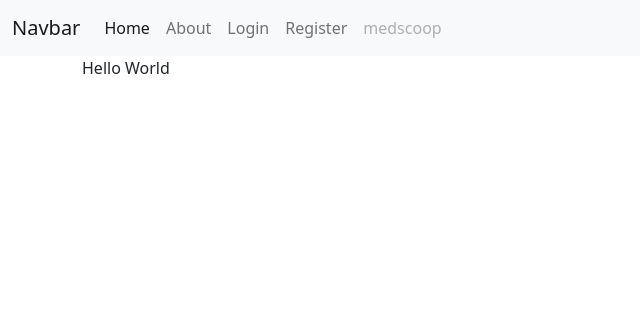
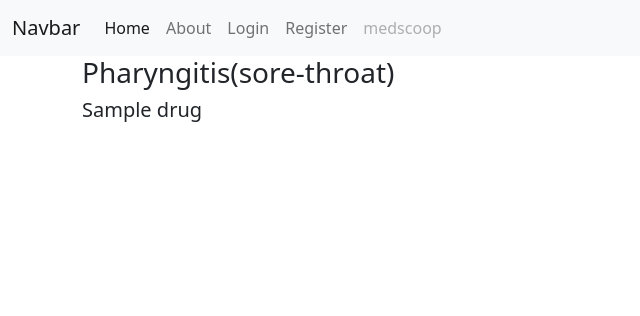
Before and after one commit to WayneMusungu/MEDSCOOPS, a Flask app: page / in a window 1280 px wide. Shown: the top 316 px of the page, without its empty margins (0-640 px from the left). Run offline with Flask 2, Linux system fonts and the light colour scheme; tables that the repository leaves empty hold one stand-in row (values such as "Sample post"); a database or web service that is not in the repository returns one stand-in record (values such as "Sample title"); data that the repository does not hold is empty.

Commit message:
update: adds grt drugs working function

```diff
--- a/medscoop/request.py
+++ b/medscoop/request.py
@@ -1,30 +1,32 @@
 import requests
 
-
-def get_drug_list_func(a_list):
-    for item in a_list:
-        yield item
 
 def get_drug():
     """
     Function to consume http request and return an iteration of all drugs
     """
 
-    url = "https://disease-drug-matching.p.rapidapi.com/get_drug/malaria"
+    url = "https://disease-drug-matching.p.rapidapi.com/get_drug/Pharyngitis"
 
     headers = {
         "X-RapidAPI-Host": "disease-drug-matching.p.rapidapi.com",
         "X-RapidAPI-Key": "56d9de641bmshce72ffca6d5ab55p1effe9jsn25da4cf58d27"
     }
+    drug_list = []
     response = requests.request("GET", url, headers=headers)
     response.raise_for_status
     respo_list = response.json()
     i = 0
-    for result in get_drug_list_func(respo_list):
-        result = respo_list[i]['drug']
+
+    for item in respo_list:
+        drug = respo_list[i]['drug']
         i += 1
-        print(result)
+        drug_list.append(drug)
+    print(drug_list)
 
+    return drug_list
+
+get_drug()
 
 def get_drug_info():
     url = "https://drugapi.p.rapidapi.com/Drug/Summary/Acetaminophen-and-Codeine-Phosphate-Oral-Solution-acetaminophen-codeine-phosphate-665"
@@ -45,3 +47,30 @@ def get_drug_info():
     precautions = results[0]['precautions']
     print(description, commonBrands, administration, adverseReactions, precautions)
     return (description, commonBrands, administration, adverseReactions, precautions)
+
+
+def search_drug(disease_name):
+    search_drugs_url = 'https://disease-drug-matching.p.rapidapi.com/get_drug/{}'.format(api_key,disease_name)
+
+    headers = {
+        "X-RapidAPI-Host": "disease-drug-matching.p.rapidapi.com",
+        "X-RapidAPI-Key": "56d9de641bmshce72ffca6d5ab55p1effe9jsn25da4cf58d27"
+    }
+
+    with urllib.request.urlopen(search_drugs_url) as url:
+        search_drug_data = url.read()
+        search_drug_response = json.loads(search_drug_data)
+
+        search_drug_results = None
+
+        if search_drug_response['results']:
+            search_drug_list = search_drug_response['results']
+            i = 0
+            for result in search_drug_list:
+                result = search_drug_list[i]['drug']
+                i += 1
+                print(result)
+            search_drug_results = process_results(search_drug_list)
+
+
+    return search_drug_results
--- a/medscoop/routes.py
+++ b/medscoop/routes.py
@@ -3,13 +3,20 @@ from medscoop import app, db, bcrypt
 from medscoop.forms import RegistrationForm,LoginForm
 from medscoop.models import User
 from flask_login import login_user, current_user, logout_user, login_required
-
+from .request import get_drug, get_drug_info, search_drug
 
 
 @app.route('/')
 @app.route('/home')
 def home():
-    return render_template('home.html')
+    drugs = get_drug()
+    title = 'Pharyngitis'
+    search_disease = request.args.get('disease_query')
+
+    if search_disease:
+        return redirect(url_for('search',disease_name = search_disease))
+    else:
+        return render_template('home.html', title =title, drugs = drugs)
 
 @app.route('/about')
 # add a decorator on the about page
@@ -60,3 +67,15 @@ def login():
 def logout():
     logout_user()
     return redirect(url_for('home'))
+
+@app.route('/search/<disease_name>')
+def search(disease_name):
+    '''
+    View function to display the search results
+    '''
+    disease_name_list = disease_name.split(" ")
+    disease_name_format = "+".join(disease_name_list)
+    searched_drug = search_drug(disease_name_format)
+    title = f'search results for {disease_name}'
+
+    return render_template('search.html',drugs = searched_drug)
--- a/medscoop/templates/home.html
+++ b/medscoop/templates/home.html
@@ -1,4 +1,10 @@
 {% extends 'layout.html' %}
 {% block content %}
-    Hello World
+<h3>Pharyngitis(sore-throat)</h3>
+
+{% for drug in drugs %}
+<div class="col-xs-12 col-sm-4 col-md-2 col-lg-2 ">
+    <h5>{{drug}}</h5>
+</div>
+{% endfor %}
 {% endblock %}
```
Also changed, not shown: medscoop/templates/macros.html (added, +10 -0 lines), medscoop/templates/search.html (added, +18 -0 lines).
